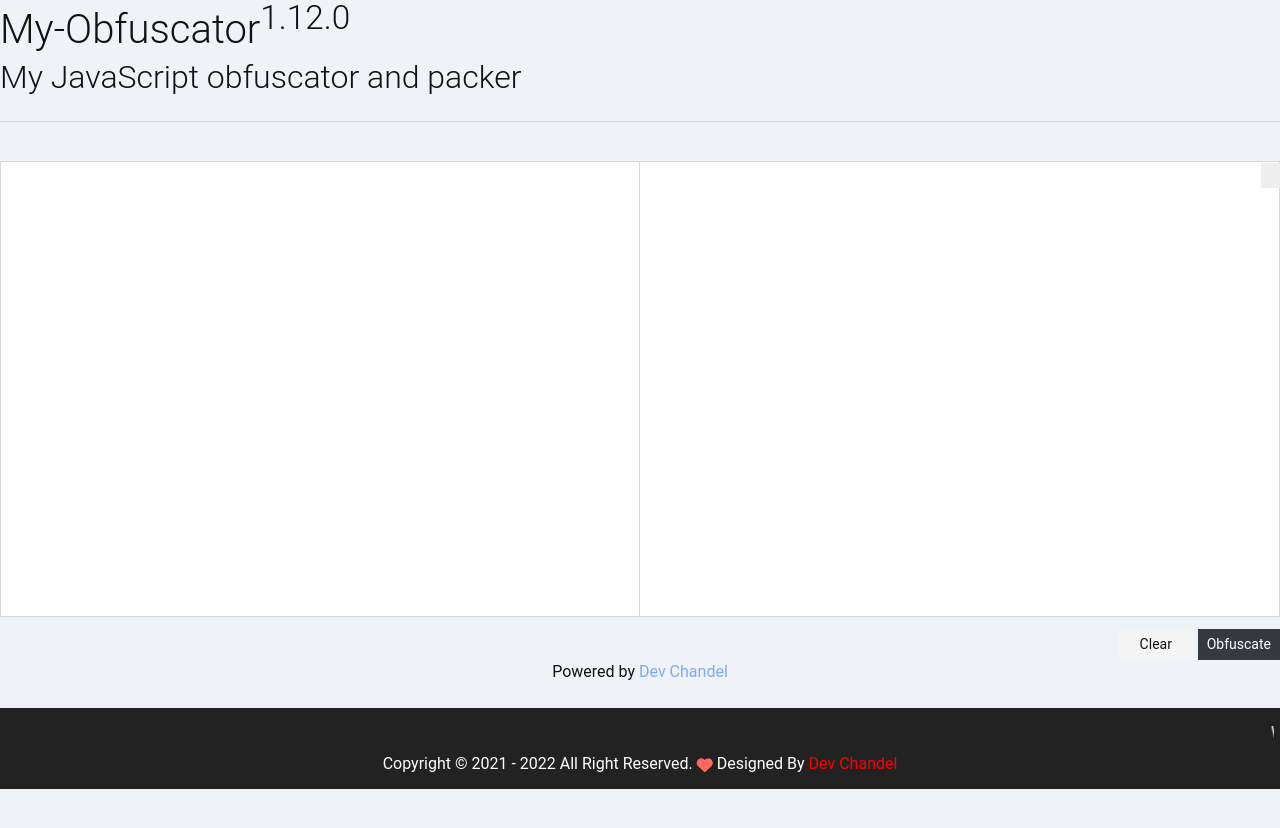
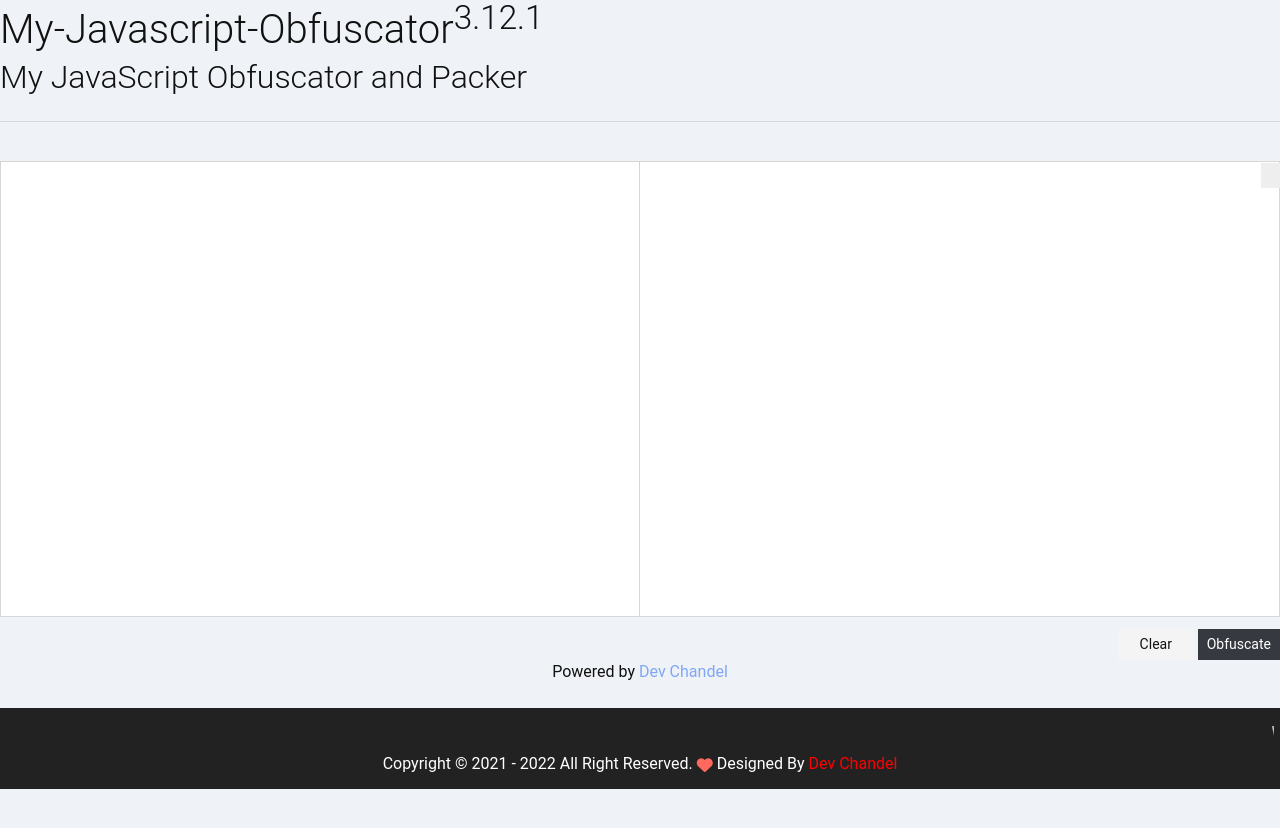
Before and after one commit to GoojDex/My-Javascript-Obfuscator, a Jekyll site: the page built from README.md, in a window 1280 px wide. Shown: the top 828 px of the page. Built offline with Jekyll 4.4.1, drawn with Linux system fonts in a browser that asks for light colours; nearby versions of some CDN libraries; some web fonts are replaced; our own code applies the rules of GitHub Pages for plain Markdown files.

Commit message:
Update _config.yml

```diff
--- a/_config.yml
+++ b/_config.yml
@@ -1,12 +1,12 @@
-name: My-Obfuscator
-title: My-Obfuscator
-description: My JavaScript obfuscator and packer
-version: 1.12.0
+name: My-Javascript-Obfuscator
+title: My-Javascript-Obfuscator
+description: My JavaScript Obfuscator and Packer
+version: 3.12.1
 author: Dev Chandel
-author_email: Zzbaivong@gmail.com
+author_email: dev@gmail.com
 url: https://goojdex.github.io
-baseurl: /My-Obfuscator
-repository: GoojDex/My-Obfuscator
+baseurl: /My-Javascript-Obfuscator
+repository: GoojDex/My-Javascript-Obfuscator
 license: MIT
 
 theme: jekyll-theme-hacker
```
